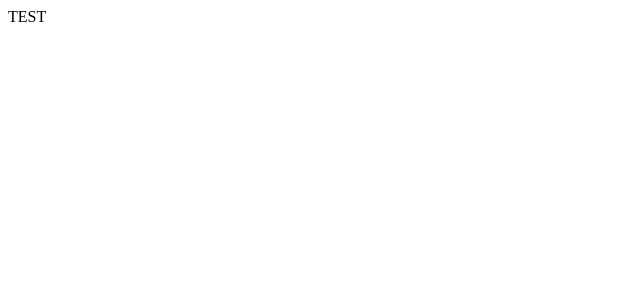
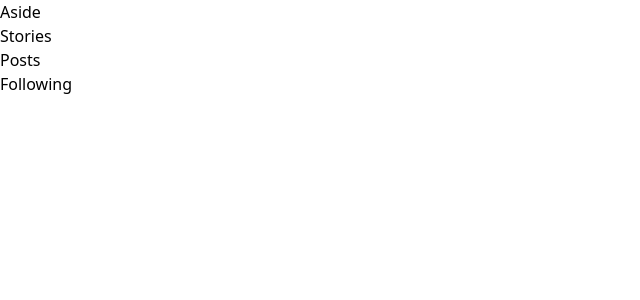
Before and after one commit to safvanavci/react-instagram-web-clone, a React (Create React App) app in the folder instagram/: page / in a window 1280 px wide. Shown: the top 300 px of the page, without its empty margins (0-640 px from the left). Built offline with nearby package versions, Linux system fonts and the light colour scheme.

Commit message:
Dosya yapısı oluşturuldu
Projenin dosya yapısı oluşturuldu. Tailwind ve react-router-dom projeye eklendi.

```diff
--- a/instagram/package.json
+++ b/instagram/package.json
@@ -8,6 +8,7 @@
     "@testing-library/user-event": "^13.5.0",
     "react": "^18.2.0",
     "react-dom": "^18.2.0",
+    "react-router-dom": "^6.4.2",
     "react-scripts": "5.0.1",
     "web-vitals": "^2.1.4"
   },
@@ -34,5 +35,10 @@
       "last 1 firefox version",
       "last 1 safari version"
     ]
+  },
+  "devDependencies": {
+    "autoprefixer": "^10.4.12",
+    "postcss": "^8.4.18",
+    "tailwindcss": "^3.2.1"
   }
 }
--- /dev/null
+++ b/instagram/postcss.config.js
@@ -0,0 +1,6 @@
+module.exports = {
+  plugins: {
+    tailwindcss: {},
+    autoprefixer: {},
+  },
+}
--- a/instagram/src/App.js
+++ b/instagram/src/App.js
@@ -1,8 +1,16 @@
+import { Routes, Route } from 'react-router-dom';
+import Home from './pages/Home';
+import Profile from './pages/Profile';
+import Aside from './components/Aside';
 function App() {
   return (
-    <div className="App">
-     TEST
-    </div>
+    <>
+      <Aside />
+      <Routes>
+        <Route path='/' element={<Home />} />
+        <Route path='profile' element={<Profile />} />
+      </Routes>
+    </>
   );
 }
 
--- /dev/null
+++ b/instagram/src/components/ Stories.js
@@ -0,0 +1,7 @@
+import React from 'react'
+
+export default function  Stories() {
+  return (
+    <div> Stories</div>
+  )
+}
--- /dev/null
+++ b/instagram/src/components/Aside.js
@@ -0,0 +1,7 @@
+import React from 'react'
+
+export default function Aside() {
+  return (
+    <div>Aside</div>
+  )
+}
--- /dev/null
+++ b/instagram/src/components/Following.js
@@ -0,0 +1,7 @@
+import React from 'react'
+
+export default function Following() {
+  return (
+    <div>Following</div>
+  )
+}
--- /dev/null
+++ b/instagram/src/components/Posts.js
@@ -0,0 +1,7 @@
+import React from 'react'
+
+export default function Posts() {
+  return (
+    <div>Posts</div>
+  )
+}
--- /dev/null
+++ b/instagram/src/index.css
@@ -0,0 +1,3 @@
+@tailwind base;
+@tailwind components;
+@tailwind utilities;
--- /dev/null
+++ b/instagram/src/pages/Home.js
@@ -0,0 +1,16 @@
+import React from 'react'
+import Stories from '../components/ Stories'
+import Posts from '../components/Posts'
+import Following from '../components/Following'
+export default function Home() {
+  return (
+    <>
+        <div>
+            <Stories/>
+            <Posts/>
+        </div>
+        <Following/>
+
+    </>
+  )
+}
--- /dev/null
+++ b/instagram/src/pages/Profile.js
@@ -0,0 +1,7 @@
+import React from 'react'
+
+export default function Profile() {
+  return (
+    <div>Profile</div>
+  )
+}
--- /dev/null
+++ b/instagram/tailwind.config.js
@@ -0,0 +1,10 @@
+/** @type {import('tailwindcss').Config} */
+module.exports = {
+  content: [
+    "./src/**/*.{js,jsx,ts,tsx}",
+  ],
+  theme: {
+    extend: {},
+  },
+  plugins: [],
+}
```
Also changed, not shown: instagram/src/index.js (+4 -3 lines), 1 other file (tests, documents, lock files or other folders).
